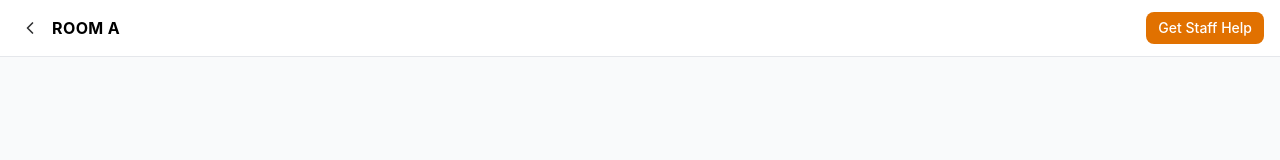
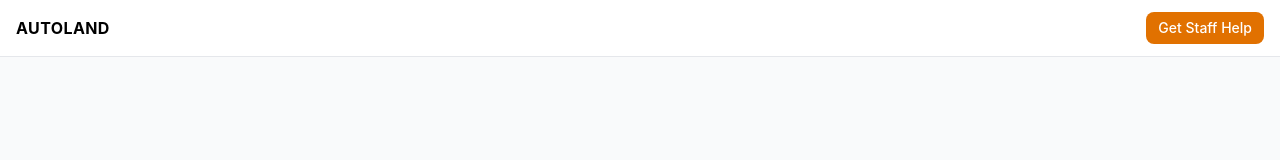
Before and after one commit to PatroniousGrendopolies/studio-assistant, a Next.js app: page /room/room-a in a window 1280 px wide. Shown: the top 160 px of the page. Built offline with nearby package versions, Linux system fonts and the light colour scheme.

Commit message:
Remove back button and room name, show AUTOLAND in header
No room picker flow anymore. Header just says AUTOLAND + Get Staff Help.

Co-Authored-By: Claude Opus 4.6 (1M context) <noreply@anthropic.com>

```diff
--- a/app/room/[id]/page.tsx
+++ b/app/room/[id]/page.tsx
@@ -244,14 +244,7 @@ export default function ChatPage() {
     <div className="flex h-dvh flex-col bg-white text-black">
       {/* Header */}
       <header className="flex shrink-0 items-center justify-between border-b border-gray-200 bg-white px-4 py-3">
-        <div className="flex items-center gap-2">
-          <a href="/" className="rounded-full p-1 text-[#303133] transition-colors hover:bg-gray-100">
-            <svg className="h-5 w-5" viewBox="0 0 24 24" fill="none" stroke="currentColor" strokeWidth="2" strokeLinecap="round" strokeLinejoin="round">
-              <path d="M15 18l-6-6 6-6" />
-            </svg>
-          </a>
-          <h1 className="text-base font-bold uppercase tracking-wide text-black">{roomDisplayName}</h1>
-        </div>
+        <h1 className="text-base font-bold uppercase tracking-wide text-black">AUTOLAND</h1>
         <button
           type="button"
           onClick={() => setShowStaffHelp(true)}
```
